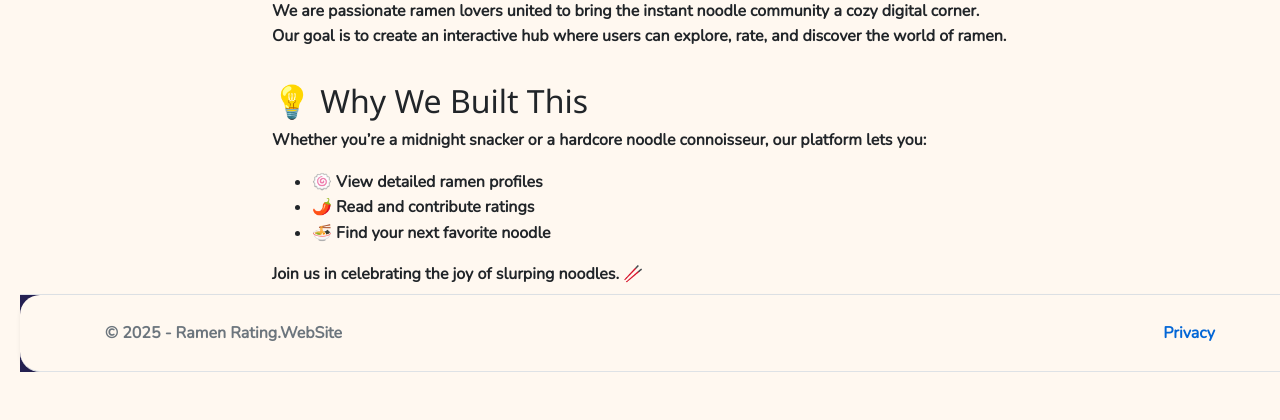
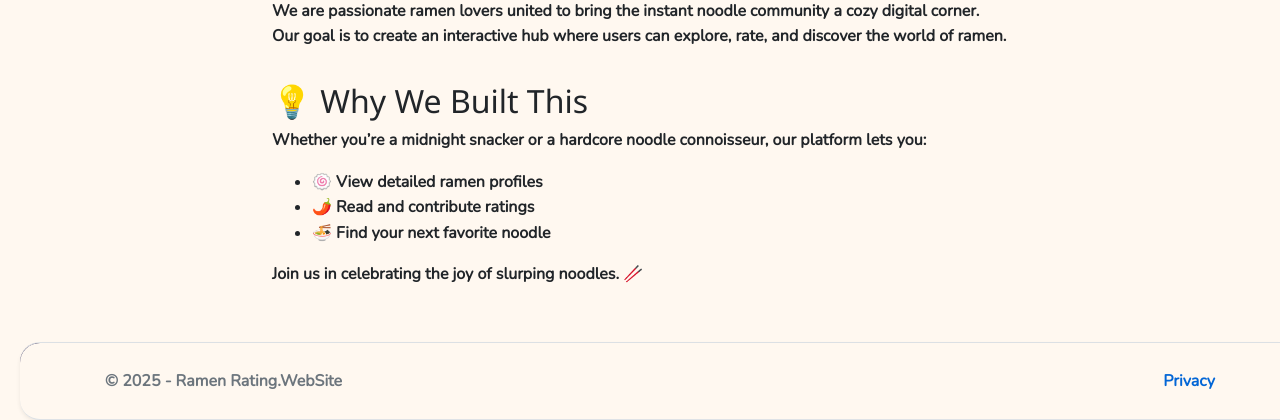
Before and after one commit to Tejalpatel2099/TheDarkKnights, an ASP.NET Core app: page /About in a window 1280 px wide. Shown: the part 826-1246 px from the top of the page. Before the commit the page ends 1198 px from the top, so only its background shows below. Run offline with ASP.NET Core 8, Linux system fonts and the light colour scheme; some libraries are stand-ins or nearby versions.

Commit message:
Fix the footer in site.css

```diff
--- a/src/wwwroot/css/site.css
+++ b/src/wwwroot/css/site.css
@@ -180,9 +180,13 @@
     position: absolute;
     bottom: 0;
     width: 100%;
+    height: 30px;
+    line-height: 60px;
+    text-align: center;
     white-space: nowrap;
     line-height: 60px; /* Vertically center the text there */
     font-family: 'Nunito', sans-serif;
+    border-radius: 20px 20px 0 0;
 }
 /*Backgrounds*/
 .bg-navbar {
```
